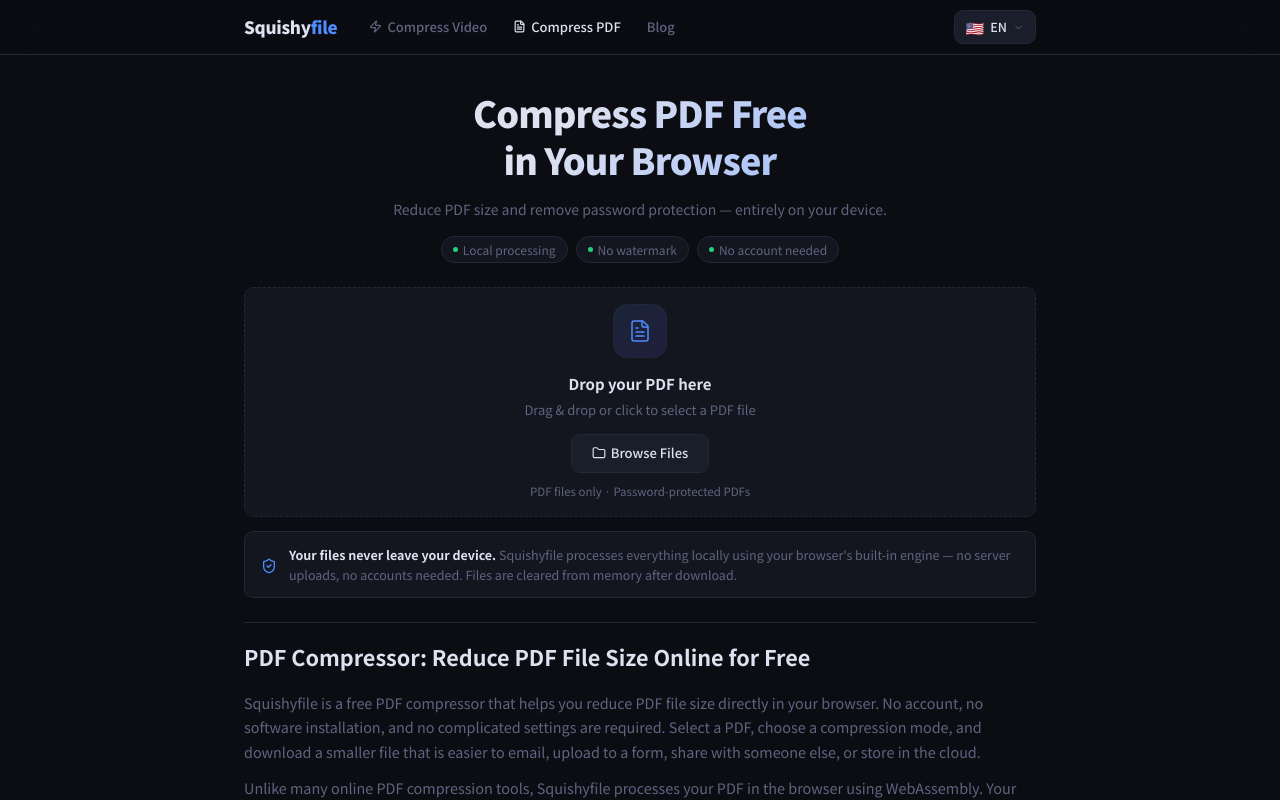
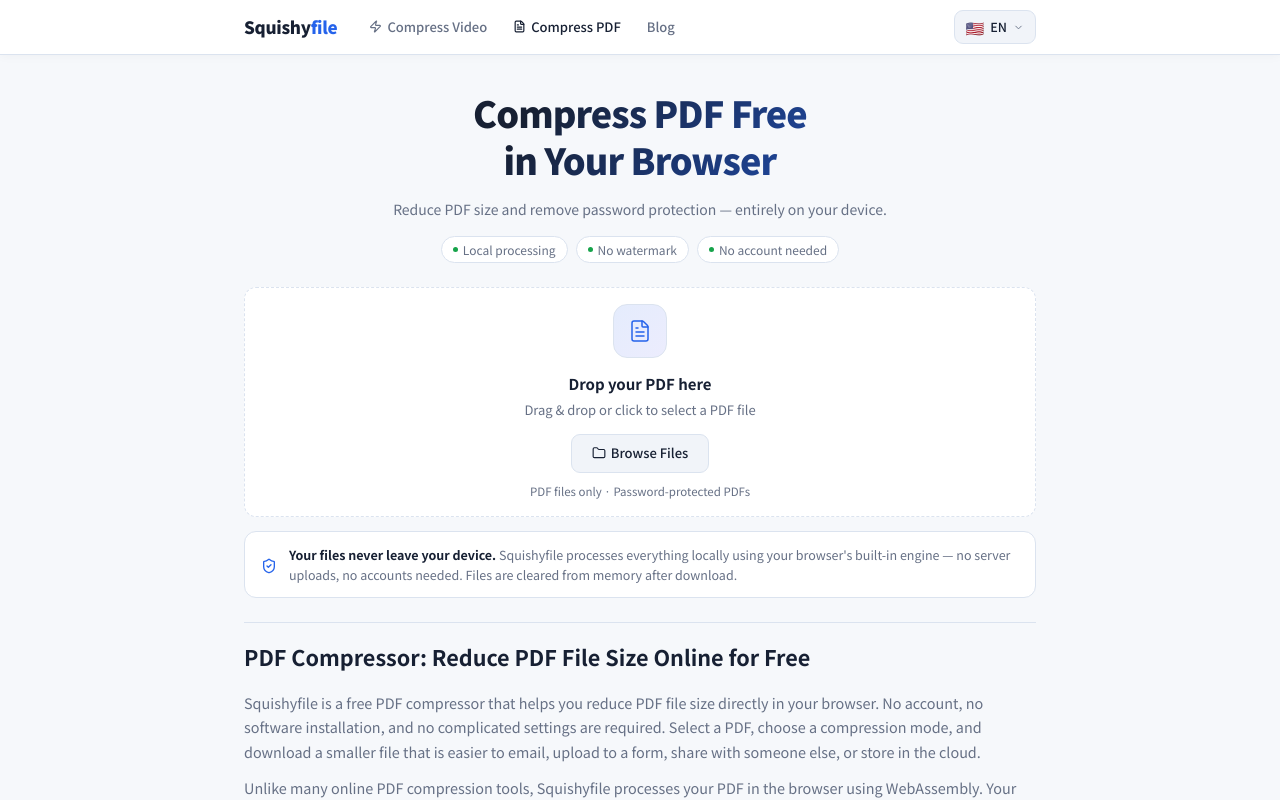
Before and after one commit to linhhv-1996/squishyfile, a SvelteKit app: page /compress-pdf in a window 1280 px wide. Shown: the top 800 px of the page. Built offline with nearby package versions, Linux system fonts and the light colour scheme.

Commit message:
20260515-001

```diff
--- a/src/app.css
+++ b/src/app.css
@@ -7,6 +7,24 @@
 }
 
 :root {
+  color-scheme: light;
+  --bg: #f6f8fb;
+  --surf: #ffffff;
+  --surf2: #f1f4f9;
+  --border: #dbe3ef;
+  --accent: #2563eb;
+  --accent2: #6366f1;
+  --green: #16a34a;
+  --red: #dc2626;
+  --text: #172033;
+  --muted: #667085;
+  --r: 12px;
+  --rsm: 9px;
+}
+
+/* Optional dark mode: add data-theme="dark" on html/body to enable */
+[data-theme="dark"] {
+  color-scheme: dark;
   --bg: #0b0d12;
   --surf: #13161e;
   --surf2: #1a1e2a;
@@ -16,11 +34,10 @@
   --green: #22d07a;
   --red: #ff5c6a;
   --text: #dde1f0;
-  --muted: #606480;
-  --r: 9px;
+  --muted: #8a90aa;
+  --r: 12px;
   --rsm: 9px;
 }
-
 body {
   background: var(--bg);
   color: var(--text);
@@ -43,7 +60,8 @@
   position: sticky;
   top: 0;
   z-index: 100;
-  background: rgba(11, 13, 18, 0.92);
+  background: rgba(255, 255, 255, 0.92);
+  box-shadow: 0 1px 10px rgba(15, 23, 42, .04);
   backdrop-filter: blur(16px);
 }
 
@@ -179,7 +197,7 @@
   border: 1px solid var(--border);
   border-radius: var(--r);
   padding: 5px;
-  box-shadow: 0 12px 32px rgba(0, 0, 0, .5);
+  box-shadow: 0 12px 32px rgba(15, 23, 42, .12);
   opacity: 0;
   visibility: hidden;
   transform: translateY(-6px);
@@ -208,7 +226,7 @@
 }
 
 .lang-opt.on {
-  background: rgba(79, 140, 255, .08);
+  background: rgba(37, 99, 235, .08);
 }
 
 .lang-opt .lf {
@@ -273,7 +291,7 @@
   position: fixed;
   inset: 54px 0 0 0;
   z-index: 99;
-  background: rgba(11, 13, 18, 0.97);
+  background: rgba(255, 255, 255, 0.97);
   backdrop-filter: blur(20px);
   padding: 16px 20px;
   flex-direction: column;
@@ -282,6 +300,16 @@
   overflow-y: auto;
 }
 
+
+
+[data-theme="dark"] .main-header {
+  background: rgba(11, 13, 18, 0.92);
+  box-shadow: none;
+}
+
+[data-theme="dark"] .mobile-menu {
+  background: rgba(11, 13, 18, 0.97);
+}
 .mobile-menu.open {
   display: flex;
 }
@@ -350,7 +378,7 @@
 
 .mm-lang-opt.on {
   border-color: var(--accent);
-  background: rgba(79, 140, 255, .09);
+  background: rgba(37, 99, 235, .09);
 }
 
 .mm-lang-opt .mlf {
@@ -381,7 +409,7 @@
   letter-spacing: -.9px;
   margin-bottom: 9px;
   padding-bottom: 6px;
-  background: linear-gradient(130deg, #dde1f0 40%, #7aa6ff 100%);
+  background: linear-gradient(130deg, var(--text) 35%, var(--accent) 100%);
   -webkit-background-clip: text;
   -webkit-text-fill-color: transparent;
   background-clip: text;
@@ -456,7 +484,7 @@
 .tab-btn.active {
   background: linear-gradient(135deg, var(--accent), var(--accent2));
   color: #fff;
-  box-shadow: 0 2px 16px rgba(79, 140, 255, .28);
+  box-shadow: 0 2px 16px rgba(37, 99, 235, .28);
 }
 
 /* ── PANELS ── */
@@ -501,7 +529,7 @@
   content: '';
   position: absolute;
   inset: 0;
-  background: radial-gradient(ellipse at 50% 0%, rgba(79, 140, 255, .1) 0%, transparent 65%);
+  background: radial-gradient(ellipse at 50% 0%, rgba(37, 99, 235, .1) 0%, transparent 65%);
   opacity: 0;
   transition: opacity .25s;
   pointer-events: none;
@@ -521,7 +549,7 @@
   width: 54px;
   height: 54px;
   margin: 0 auto 14px;
-  background: linear-gradient(135deg, rgba(79, 140, 255, .12), rgba(124, 92, 252, .12));
+  background: linear-gradient(135deg, rgba(37, 99, 235, .12), rgba(99, 102, 241, .12));
   border: 1px solid var(--border);
   border-radius: 14px;
   display: grid;
@@ -675,7 +703,7 @@
 
 .pc.on {
   border-color: var(--accent);
-  background: rgba(79, 140, 255, .09);
+  background: rgba(37, 99, 235, .09);
 }
 
 .pc.disabled-opt {
@@ -812,7 +840,7 @@
 .stag.on {
   border-color: var(--accent);
   color: var(--accent);
-  background: rgba(79, 140, 255, .09);
+  background: rgba(37, 99, 235, .09);
 }
 
 .stag.disabled-opt {
@@ -856,7 +884,7 @@
 
 .fo.on {
   border-color: var(--accent);
-  background: rgba(79, 140, 255, .09);
+  background: rgba(37, 99, 235, .09);
   color: var(--accent);
 }
 
@@ -936,13 +964,13 @@
   align-items: center;
   justify-content: center;
   gap: 7px;
-  box-shadow: 0 3px 18px rgba(79, 140, 255, .2);
+  box-shadow: 0 3px 18px rgba(37, 99, 235, .2);
   transition: all .18s;
 }
 
 .btn-go:hover:not(:disabled) {
   transform: translateY(-1px);
-  box-shadow: 0 5px 24px rgba(79, 140, 255, .32);
+  box-shadow: 0 5px 24px rgba(37, 99, 235, .32);
 }
 
 .btn-go:disabled {
@@ -1097,7 +1125,7 @@
 }
 
 .feat:hover {
-  border-color: rgba(79, 140, 255, .5);
+  border-color: rgba(37, 99, 235, .5);
   transform: translateY(-4px);
   box-shadow: 0 12px 24px rgba(0, 0, 0, 0.2);
 }
@@ -1106,8 +1134,8 @@
   width: 44px;
   height: 44px;
   margin: 0;
-  background: linear-gradient(135deg, rgba(79, 140, 255, 0.1), rgba(124, 92, 252, 0.1));
-  border: 1px solid rgba(79, 140, 255, 0.15);
+  background: linear-gradient(135deg, rgba(37, 99, 235, 0.1), rgba(99, 102, 241, 0.1));
+  border: 1px solid rgba(37, 99, 235, 0.15);
   border-radius: 12px;
   display: grid;
   place-items: center;
@@ -1146,7 +1174,7 @@
 .faq-list {
   display: flex;
   flex-direction: column;
-  gap: 10px;
+  gap: 6px;
 }
 
 details.faq-item {
@@ -1162,7 +1190,7 @@
 }
 
 summary.faq-q {
-  padding: 16px 20px;
+  padding: 10px 20px;
   font-family: 'Noto Sans JP', 'Noto Sans', sans-serif;
   font-weight: 600;
   font-size: 14px;
@@ -1391,7 +1419,7 @@
 	margin-bottom: 0;
 	text-align: center;
 	font-weight: 500;
-	animation: pulse 2s infinite; /* Hiệu ứng nhấp nháy nhẹ cho sinh động (tùy chọn) */
+	/* animation: pulse 2s infinite; */
 }
 
 @keyframes pulse {
@@ -1464,5 +1492,12 @@
 
 .btn-new:hover {
     border-color: var(--accent);
-    color: var(--fg);
+    color: var(--text);
 }
+
+/* Small polish for ad containers */
+.banner-left,
+.banner-right {
+  border-radius: 12px;
+  overflow: hidden;
+}
--- a/src/lib/components/BlogCta.svelte
+++ b/src/lib/components/BlogCta.svelte
@@ -27,7 +27,7 @@
 		top: 70px;
 		z-index: 20;
 		background: var(--surf);
-		border: 1px solid #3d414e;
+		border: 1px solid #cdcdcd;
 		border-left: 2px solid var(--accent);
 		padding: 8px 8px;
 		margin-bottom: 28px;
--- a/src/routes/[[lang=lang]]/blog/[slug]/+page.svelte
+++ b/src/routes/[[lang=lang]]/blog/[slug]/+page.svelte
@@ -98,7 +98,7 @@
 
 	.article-title {
 		font-size: 32px;
-		font-weight: 800;
+		font-weight: 700;
 		letter-spacing: -1px;
 		line-height: 1.2;
 		color: var(--text);
@@ -127,7 +127,7 @@
 	}
 
 	.meta-desc {
-		font-size: 12px;
+		font-size: 13px;
 		color: var(--muted);
 		font-style: italic;
 	}
@@ -148,7 +148,7 @@
 
 	.prose :global(h1) {
 		font-size: 26px;
-		font-weight: 800;
+		font-weight: 700;
 		color: var(--text);
 		letter-spacing: -0.6px;
 		line-height: 1.2;
```
